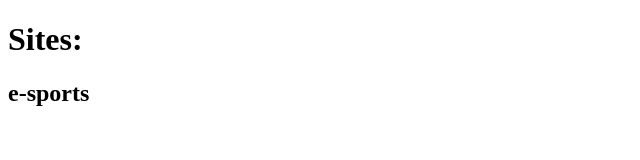
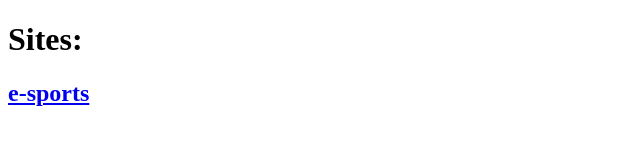
Before and after one commit to davidson-santos/ifba-portifolios-web, a plain HTML site: page index.html in a window 1280 px wide. Shown: the whole page, without its empty margins (0-640 px from the left). Drawn offline with Linux system fonts and the light colour scheme.

Commit message:
fix index
fix index

```diff
--- a/index.html
+++ b/index.html
@@ -8,6 +8,6 @@
 </head>
 <body>
     <h1>Sites:</h1>
-    <h2><a href="capys/index.html"></a> e-sports</h2>
+    <h2><a href="capys/index.html">e-sports</a></h2>
 </body>
 </html>
```
